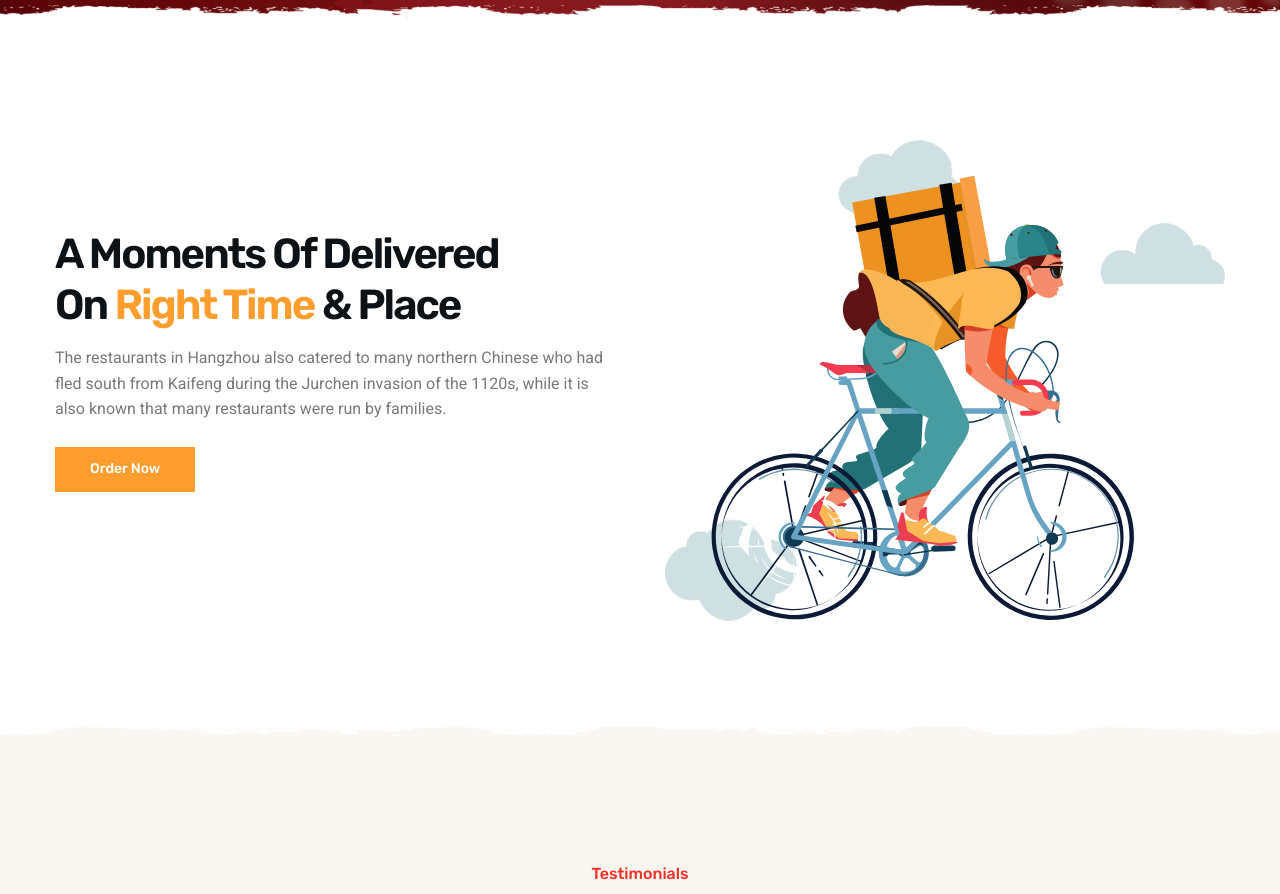
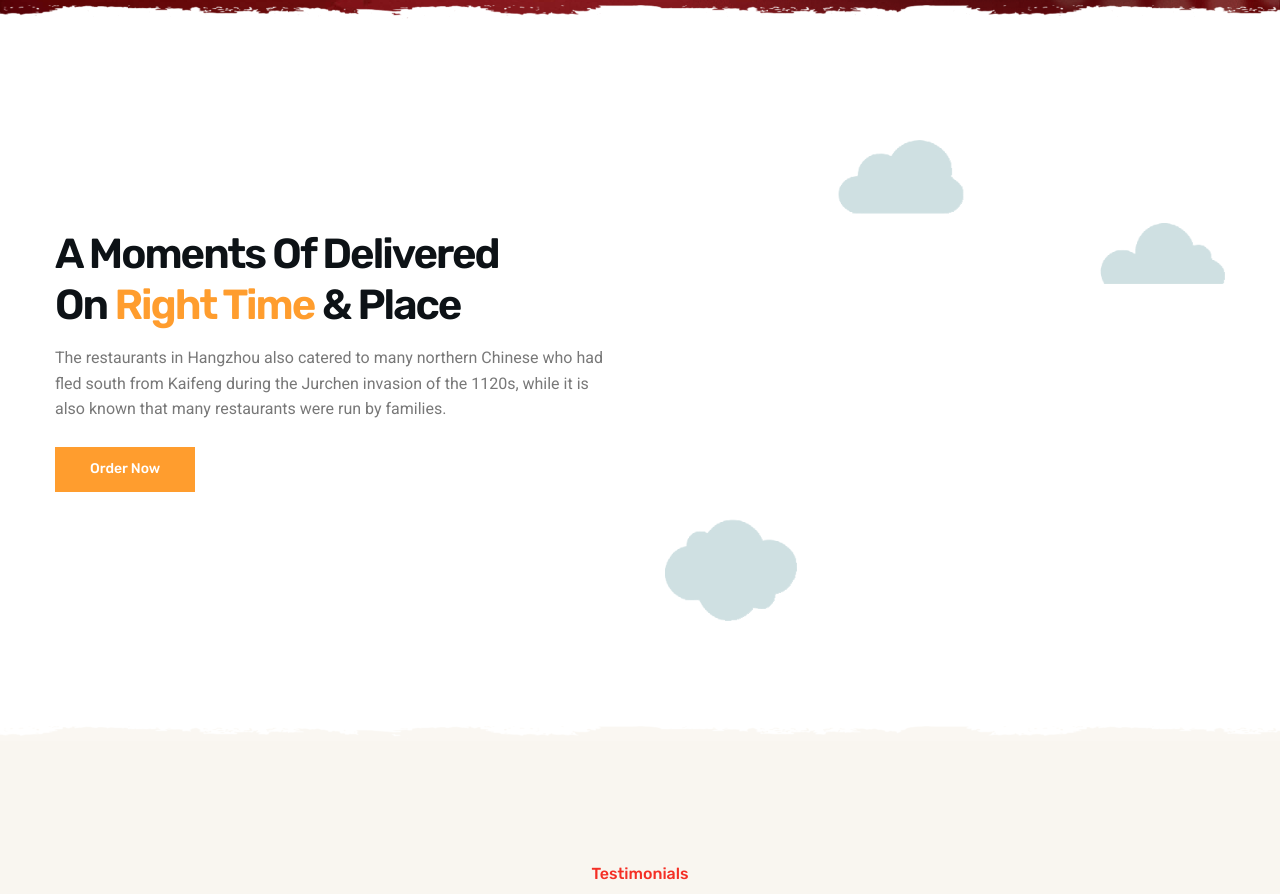
Before and after one commit to ABHISHEK00003KN/Restuarant-website, a plain HTML site: page index.html in a window 1280 px wide. Shown: the part 4517-5411 px from the top of the page. Drawn offline with nearby package versions, Linux system fonts and the light colour scheme.

Commit message:
Update index.html

```diff
--- a/index.html
+++ b/index.html
@@ -7,28 +7,16 @@
   <meta name="viewport" content="width=device-width, initial-scale=1.0">
   <title>Foodie - Supper delicious Burger in town!</title>
 
-  <!--
-    - favicon
-  -->
+
   <link rel="shortcut icon" href="./favicon.svg" type="image/svg+xml">
-
-  <!--
-    - custom css link
-  -->
   <link rel="stylesheet" href="./assets/css/style.css">
-
-  <!--
-    - google font link
-  -->
   <link rel="preconnect" href="https://fonts.googleapis.com">
   <link rel="preconnect" href="https://fonts.gstatic.com" crossorigin>
   <link
     href="https://fonts.googleapis.com/css2?family=Roboto:wght@400;500&family=Rubik:wght@400;500;600;700&family=Shadows+Into+Light&display=swap"
     rel="stylesheet">
 
-  <!--
-    - preload images
-  -->
+
   <link rel="preload" as="image" href="./assets/images/hero-banner.png" media="min-width(768px)">
   <link rel="preload" as="image" href="./assets/images/hero-banner-bg.png" media="min-width(768px)">
   <link rel="preload" as="image" href="./assets/images/hero-bg.jpg">
@@ -36,10 +24,6 @@
 </head>
 
 <body id="top">
-
-  <!--
-    - #HEADER
-  -->
 
   <header class="header" data-header>
     <div class="container">
@@ -91,14 +75,6 @@
     </div>
   </header>
 
-
-
-
-
-  <!--
-    - #SEARCH BOX
-  -->
-
   <div class="search-container" data-search-container>
 
     <div class="search-box">
@@ -120,10 +96,6 @@
 
   <main>
     <article>
-
-      <!--
-        - #HERO
-      -->
 
       <section class="hero" id="home" style="background-image: url('./assets/images/hero-bg.jpg')">
         <div class="container">
@@ -152,12 +124,6 @@
       </section>
 
 
-
-
-
-      <!--
-        - #PROMO
-      -->
 
       <section class="section section-divider white promo">
         <div class="container">
@@ -742,9 +708,6 @@
           <figure class="delivery-banner">
             <img src="./assets/images/delivery-banner-bg.png" width="700" height="602" loading="lazy" alt="clouds"
               class="w-100">
-
-            <img src="./assets/images/delivery-boy.svg" width="1000" height="880" loading="lazy" alt="delivery boy"
-              class="w-100 delivery-img" data-delivery-boy>
           </figure>
 
         </div>
```
